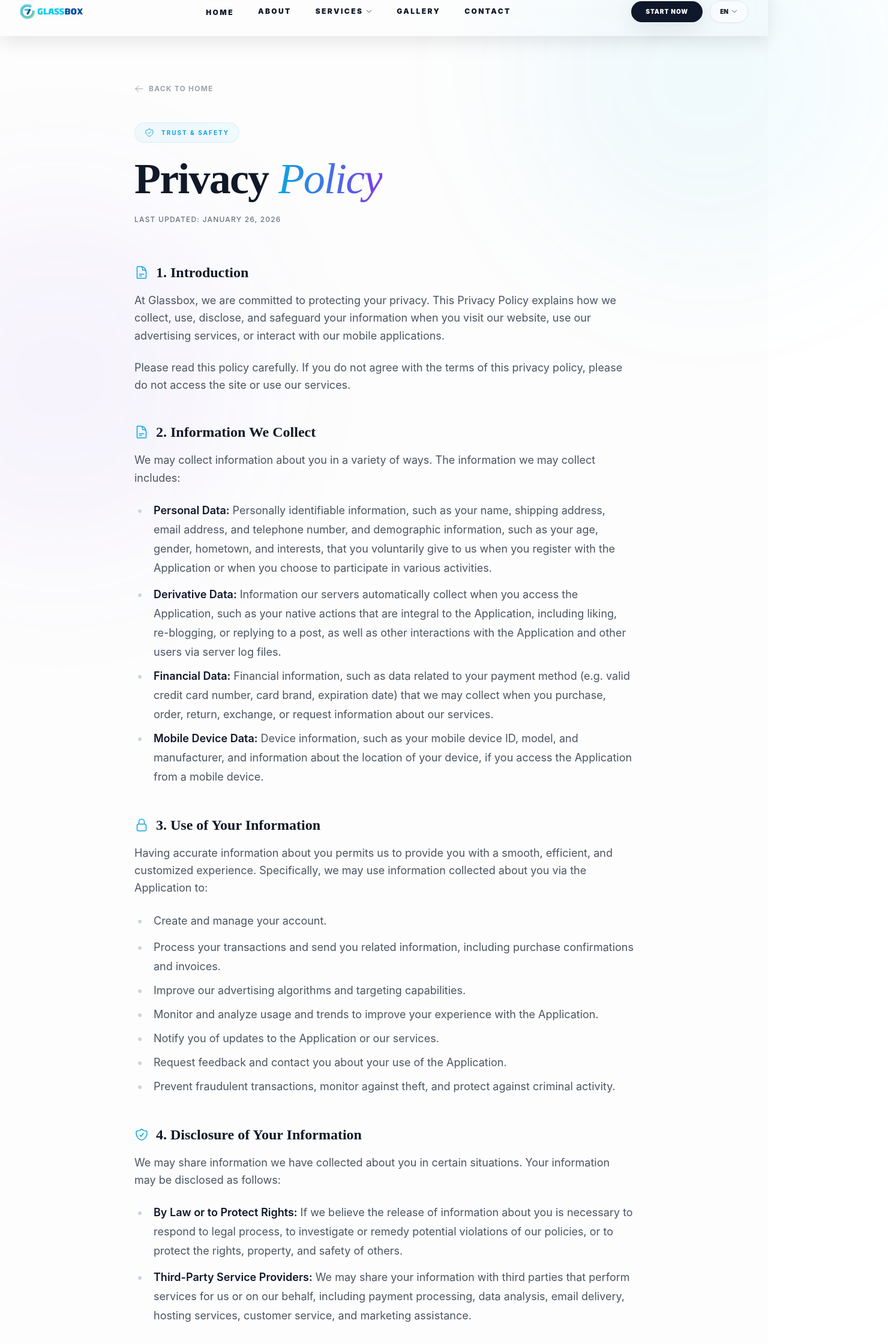
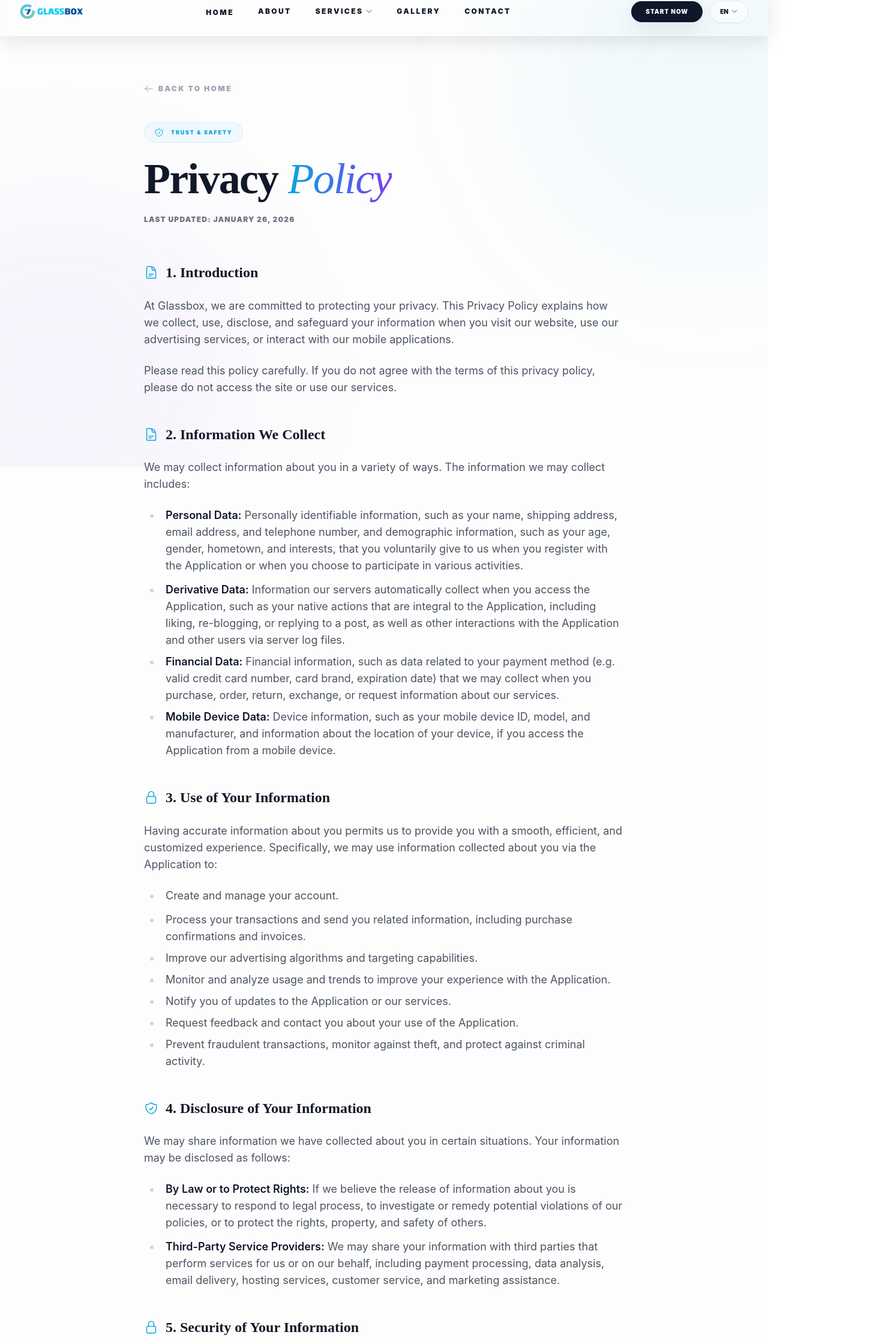
Before and after one commit to fantasticglassbox/gb-web, a React (Create React App) app: page /privacy-policy in a window 1280 px wide. Shown: the part 22-2262 px from the top of the page at 60% size, 1480 px wide, since content can reach past the window. Built offline with nearby package versions, Linux system fonts and the light colour scheme.

Commit message:
fix website

```diff
--- a/src/pages/PrivacyPolicy.tsx
+++ b/src/pages/PrivacyPolicy.tsx
@@ -17,59 +17,62 @@ const PrivacyPolicy: React.FC = () => {
   const lastUpdated = "January 26, 2026";
 
   return (
-    <div className="bg-[#FDFDFD] min-h-screen overflow-hidden">
+    <div className="bg-[#FDFDFD] min-h-screen">
       <Header />
 
       {/* Background Accents */}
-      <div className="absolute top-0 right-0 w-[600px] h-[600px] bg-glassbox-blue/5 rounded-full blur-[120px] translate-x-1/3 -translate-y-1/4 pointer-events-none"></div>
-      <div className="absolute bottom-0 left-0 w-[600px] h-[600px] bg-glassbox-purple/5 rounded-full blur-[120px] -translate-x-1/3 translate-y-1/4 pointer-events-none"></div>
+      <div className="fixed inset-0 pointer-events-none overflow-hidden z-0">
+        <div className="absolute top-0 right-0 w-[600px] h-[600px] bg-glassbox-blue/5 rounded-full blur-[120px] translate-x-1/3 -translate-y-1/4"></div>
+        <div className="absolute bottom-0 left-0 w-[600px] h-[600px] bg-glassbox-purple/5 rounded-full blur-[120px] -translate-x-1/3 translate-y-1/4"></div>
+      </div>
 
-      <main className="pt-40 pb-32 relative z-10">
-        <div className="max-w-4xl mx-auto px-4 sm:px-6 lg:px-8">
+      <main className="pt-32 md:pt-40 pb-20 md:pb-32 relative z-10 w-full">
+        <div className="max-w-4xl mx-auto px-6 sm:px-8 lg:px-12 w-full">
           <motion.div
             initial={{ opacity: 0, y: 20 }}
             animate={{ opacity: 1, y: 0 }}
             transition={{ duration: 0.8 }}
+            className="w-full"
           >
-            <Link to="/" className="inline-flex items-center text-gray-400 hover:text-glassbox-blue mb-12 transition-all duration-300 font-bold uppercase text-xs tracking-widest group">
+            <Link to="/" className="inline-flex items-center text-gray-400 hover:text-glassbox-blue mb-10 md:mb-12 transition-all duration-300 font-black uppercase text-[10px] md:text-xs tracking-[0.2em] group">
               <ArrowLeftIcon className="w-4 h-4 mr-2 group-hover:-translate-x-1 transition-transform" /> {t('privacy.backToHome')}
             </Link>
 
-            <div className="mb-16">
+            <div className="mb-10 md:mb-16 w-full">
               <div className="inline-flex items-center space-x-3 mb-6 bg-glassbox-blue/5 px-4 py-2 rounded-full border border-glassbox-blue/10">
                 <ShieldCheckIcon className="w-4 h-4 text-glassbox-blue" />
-                <span className="text-glassbox-blue font-bold tracking-[0.2em] uppercase text-[10px]">
+                <span className="text-glassbox-blue font-black tracking-[0.2em] uppercase text-[9px]">
                   {t('privacy.trustSafety')}
                 </span>
               </div>
-              <h1 className="text-5xl md:text-7xl font-display font-bold text-gray-900 mb-6 tracking-tight">
+              <h1 className="text-4xl sm:text-5xl md:text-7xl font-display font-bold text-gray-900 mb-6 tracking-tight leading-tight w-full break-words">
                 {t('privacy.title')} <span className="text-transparent bg-clip-text bg-gradient-to-r from-glassbox-blue to-glassbox-purple italic font-light">{t('privacy.subtitle')}</span>
               </h1>
-              <p className="text-gray-500 font-medium uppercase tracking-widest text-xs">{t('privacy.lastUpdated')}: {lastUpdated}</p>
+              <p className="text-gray-500 font-black uppercase tracking-widest text-[9px] md:text-xs w-full">{t('privacy.lastUpdated')}: {lastUpdated}</p>
             </div>
 
-            <div className="prose prose-lg prose-slate max-w-none prose-headings:font-display prose-headings:font-bold prose-headings:text-gray-900 prose-p:text-gray-600 prose-p:leading-relaxed prose-li:text-gray-600">
+            <div className="prose prose-slate md:prose-lg max-w-none prose-headings:font-display prose-headings:font-bold prose-headings:text-gray-900 prose-p:text-gray-600 prose-p:leading-relaxed prose-li:text-gray-600 prose-headings:leading-tight prose-section:mb-10 md:prose-section:mb-12 w-full">
 
-              <section className="mb-12">
-                <h2 className="text-2xl mb-4 flex items-center gap-3">
-                  <DocumentTextIcon className="w-6 h-6 text-glassbox-blue" />
+              <section className="mb-8 md:mb-12">
+                <h2 className="text-xl md:text-2xl mb-4 flex items-center gap-3">
+                  <DocumentTextIcon className="w-5 h-5 md:w-6 md:h-6 text-glassbox-blue" />
                   1. {t('privacy.sections.intro.title')}
                 </h2>
-                <p>
+                <p className="text-base md:text-lg">
                   {t('privacy.sections.intro.content1')}
                 </p>
-                <p>
+                <p className="text-base md:text-lg">
                   {t('privacy.sections.intro.content2')}
                 </p>
               </section>
 
-              <section className="mb-12">
-                <h2 className="text-2xl mb-4 flex items-center gap-3">
-                  <DocumentTextIcon className="w-6 h-6 text-glassbox-blue" />
+              <section className="mb-8 md:mb-12">
+                <h2 className="text-xl md:text-2xl mb-4 flex items-center gap-3">
+                  <DocumentTextIcon className="w-5 h-5 md:w-6 md:h-6 text-glassbox-blue" />
                   2. {t('privacy.sections.collection.title')}
                 </h2>
-                <p>{t('privacy.sections.collection.intro')}</p>
-                <ul className="list-disc pl-6 space-y-2">
+                <p className="text-base md:text-lg">{t('privacy.sections.collection.intro')}</p>
+                <ul className="list-disc pl-6 space-y-2 text-base md:text-lg">
                   <li><strong>Personal Data:</strong> {t('privacy.sections.collection.personal')}</li>
                   <li><strong>Derivative Data:</strong> {t('privacy.sections.collection.derivative')}</li>
                   <li><strong>Financial Data:</strong> {t('privacy.sections.collection.financial')}</li>
@@ -77,13 +80,13 @@ const PrivacyPolicy: React.FC = () => {
                 </ul>
               </section>
 
-              <section className="mb-12">
-                <h2 className="text-2xl mb-4 flex items-center gap-3">
-                  <LockClosedIcon className="w-6 h-6 text-glassbox-blue" />
+              <section className="mb-8 md:mb-12">
+                <h2 className="text-xl md:text-2xl mb-4 flex items-center gap-3">
+                  <LockClosedIcon className="w-5 h-5 md:w-6 md:h-6 text-glassbox-blue" />
                   3. {t('privacy.sections.use.title')}
                 </h2>
-                <p>{t('privacy.sections.use.intro')}</p>
-                <ul className="list-disc pl-6 space-y-2">
+                <p className="text-base md:text-lg">{t('privacy.sections.use.intro')}</p>
+                <ul className="list-disc pl-6 space-y-2 text-base md:text-lg">
                   <li>{t('privacy.sections.use.item1')}</li>
                   <li>{t('privacy.sections.use.item2')}</li>
                   <li>{t('privacy.sections.use.item3')}</li>
@@ -94,39 +97,39 @@ const PrivacyPolicy: React.FC = () => {
                 </ul>
               </section>
 
-              <section className="mb-12">
-                <h2 className="text-2xl mb-4 flex items-center gap-3">
-                  <ShieldCheckIcon className="w-6 h-6 text-glassbox-blue" />
+              <section className="mb-8 md:mb-12">
+                <h2 className="text-xl md:text-2xl mb-4 flex items-center gap-3">
+                  <ShieldCheckIcon className="w-5 h-5 md:w-6 md:h-6 text-glassbox-blue" />
                   4. {t('privacy.sections.disclosure.title')}
                 </h2>
-                <p>
+                <p className="text-base md:text-lg">
                   {t('privacy.sections.disclosure.intro')}
                 </p>
-                <ul className="list-disc pl-6 space-y-2">
+                <ul className="list-disc pl-6 space-y-2 text-base md:text-lg">
                   <li><strong>By Law or to Protect Rights:</strong> {t('privacy.sections.disclosure.law')}</li>
                   <li><strong>Third-Party Service Providers:</strong> {t('privacy.sections.disclosure.thirdParty')}</li>
                 </ul>
               </section>
 
-              <section className="mb-12">
-                <h2 className="text-2xl mb-4 flex items-center gap-3">
-                  <LockClosedIcon className="w-6 h-6 text-glassbox-blue" />
+              <section className="mb-8 md:mb-12">
+                <h2 className="text-xl md:text-2xl mb-4 flex items-center gap-3">
+                  <LockClosedIcon className="w-5 h-5 md:w-6 md:h-6 text-glassbox-blue" />
                   5. {t('privacy.sections.security.title')}
                 </h2>
-                <p>
+                <p className="text-base md:text-lg">
                   {t('privacy.sections.security.content')}
                 </p>
               </section>
 
-              <section className="mb-12">
-                <h2 className="text-2xl mb-4 flex items-center gap-3">
-                  <DocumentTextIcon className="w-6 h-6 text-glassbox-blue" />
+              <section className="mb-8 md:mb-12">
+                <h2 className="text-xl md:text-2xl mb-4 flex items-center gap-3">
+                  <DocumentTextIcon className="w-5 h-5 md:w-6 md:h-6 text-glassbox-blue" />
                   6. {t('privacy.sections.contact.title')}
                 </h2>
-                <p>
+                <p className="text-base md:text-lg">
                   {t('privacy.sections.contact.intro')}
                 </p>
-                <div className="bg-gray-50 p-8 rounded-3xl border border-gray-100 mt-6">
+                <div className="bg-gray-50 p-6 md:p-8 rounded-3xl border border-gray-100 mt-6">
                   <p className="font-bold text-gray-900 mb-2">Glassbox Advertising</p>
                   <p className="text-gray-600 mb-1">Jakarta, Indonesia</p>
                   <p className="text-gray-600 mb-4">Email: info@glassbox.id</p>
```
Also changed, not shown: src/pages/NotFound.tsx (+9 -8 lines), src/pages/ServicePage.tsx (+37 -34 lines).
